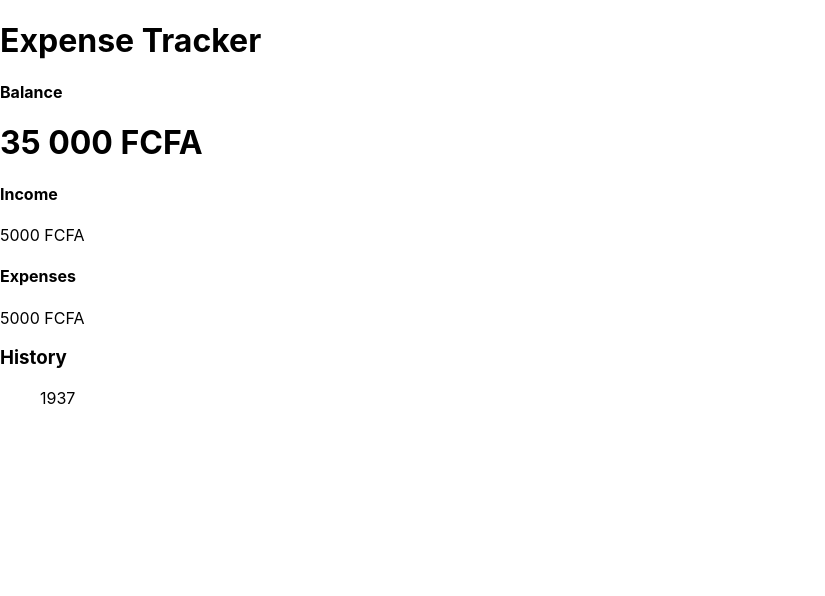
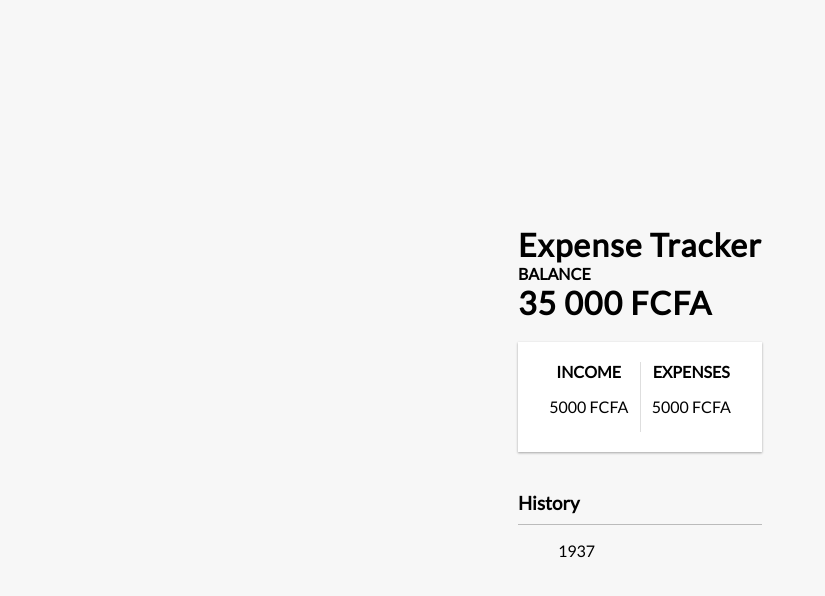
Before and after one commit to rigole/ReactJS-Applications, a React (Create React App) app in the folder expense-tracker/: page / in a window 1280 px wide. Shown: the top 596 px of the page, without its empty margins (0-825 px from the left). Built offline with nearby package versions, Linux system fonts and the light colour scheme.

Commit message:
styling the app

```diff
--- a/expense-tracker/src/App.css
+++ b/expense-tracker/src/App.css
@@ -1,3 +1,151 @@
-.App {
-  text-align: center;
+ @import url("https://fonts.googleapis.com/css?family=Lato&display=swap");
+:root {
+  --box-shadow: 0 1px 3px rgba(0, 0, 0, 0.12), 0 1px 2px rgba(0, 0, 0, 0.24);
 }
+ *{
+   box-sizing: border-box;
+ }
+
+ body {
+    background-color: #f7f7f7;
+    display: flex;
+    flex-direction: column;
+    align-items: center;
+    justify-content: center;
+    min-height: 100vh;
+    margin: 0;
+     font-family: "Lato", sans-serif;
+
+ }
+
+ .container {
+     margin: 30px auto;
+     width: 350px;
+ }
+
+ h1{
+     letter-spacing: 1px;
+     margin: 0;
+ }
+
+ h3 {
+     border-bottom: 1px solid #bbb;
+     padding-bottom: 10px;
+     margin: 40px 0 10px;
+ }
+
+ h4{
+     margin: 0;
+     text-transform: uppercase;
+ }
+
+ .inc-exp-container {
+     background-color: #fff;
+     box-shadow: var(--box-shadow);
+     padding: 20px;
+     display: flex;
+     justify-content: space-between;
+     margin: 20px 0;
+ }
+ .inc-exp-container > div {
+     flex: 1;
+     text-align: center;
+ }
+
+ .inc-exp-container > div:first-of-type {
+     border-right: 1px solid #dedede;
+ }
+
+ .money {
+     font-size: 20px;
+     letter-spacing: 1px;
+     margin: 5px 0;
+ }
+
+ .money .plus {
+     color: #2ecc71;
+ }
+
+ .money .minus {
+     color: #c0392b;
+ }
+
+ label {
+     display: inline-block;
+     margin: 10px 0;
+ }
+
+ input[type="text"],
+ input[type="number"]{
+     border: 1px solid #dedede;
+     border-right: 2px;
+     display: block;
+     font-size: 16px;
+     padding: 10px;
+     width: 100%;
+ }
+
+ .btn{
+     cursor: pointer;
+     background-color: #39a388;
+     box-shadow: var(--box-shadow);
+     color: #fff;
+     border: 0;
+     display: block;
+     font-size: 16px;
+     margin: 10px 0 30px;
+     padding: 10px;
+     width: 100%;
+ }
+
+ .btn:focus,
+ .delete-btn:focus {
+     outline: 0;
+ }
+
+ .list {
+     list-style-type: none;
+     padding: 0;
+     margin-bottom: 40px;
+ }
+ .list li {
+     background-color: #fff;
+     box-shadow: var(--box-shadow);
+     color: #333;
+     display: flex;
+     justify-content: space-between;
+     position: relative;
+     padding: 10px;
+     margin: 10px 0;
+ }
+ .list li.plus {
+     border-right: 5px solid #2ecc71;
+ }
+ .list li.minus {
+     border-right: 5px solid #c0392b;
+ }
+
+ .delete-btn {
+     cursor: pointer;
+     background-color: #e74c3c;
+     border: 0;
+     color: #fff;
+     font-size: 20px;
+     line-height: 20px;
+     padding: 2px 5px;
+     position: absolute;
+     top: 50%;
+     left: 0;
+     transform: translate(-100%, -50%);
+     opacity: 0;
+     transition: opacity 0.3s ease;
+ }
+
+ .list li:hover .delete-btn {
+     opacity: 1;
+ }
+ @media (max-width: 320px) {
+     .container {
+         width: 300px;
+     }
+ }
--- a/expense-tracker/src/App.js
+++ b/expense-tracker/src/App.js
@@ -9,10 +9,12 @@
 function App() {
   return (
     <>
-        <Header/>
-        <Balance/>
-        <IncomeExpense/>
-        <TransactionList/>
+        <GlobalProvider>
+            <Header/>
+            <Balance/>
+            <IncomeExpense/>
+            <TransactionList/>
+        </GlobalProvider>
     </>
   );
 }
```
